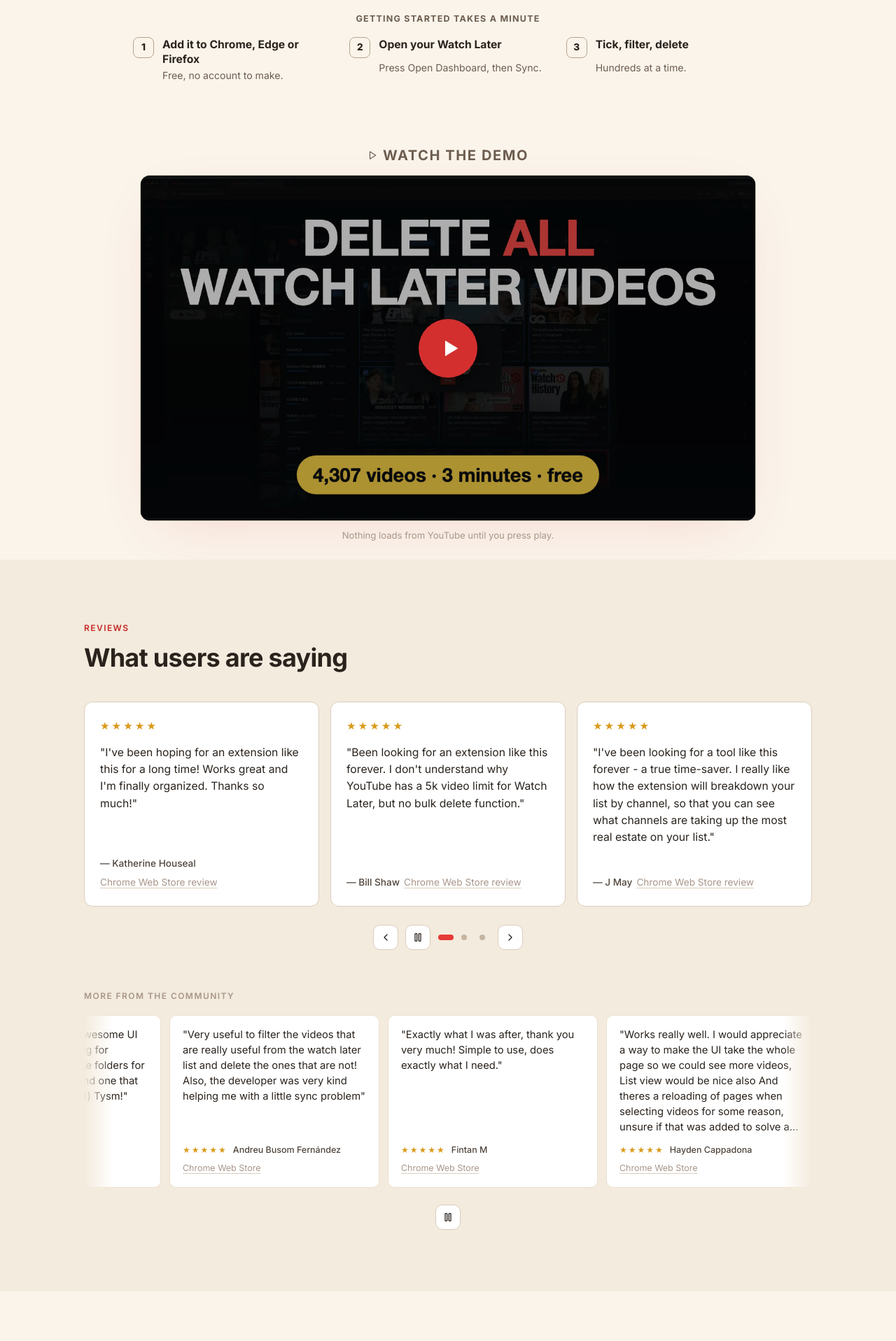
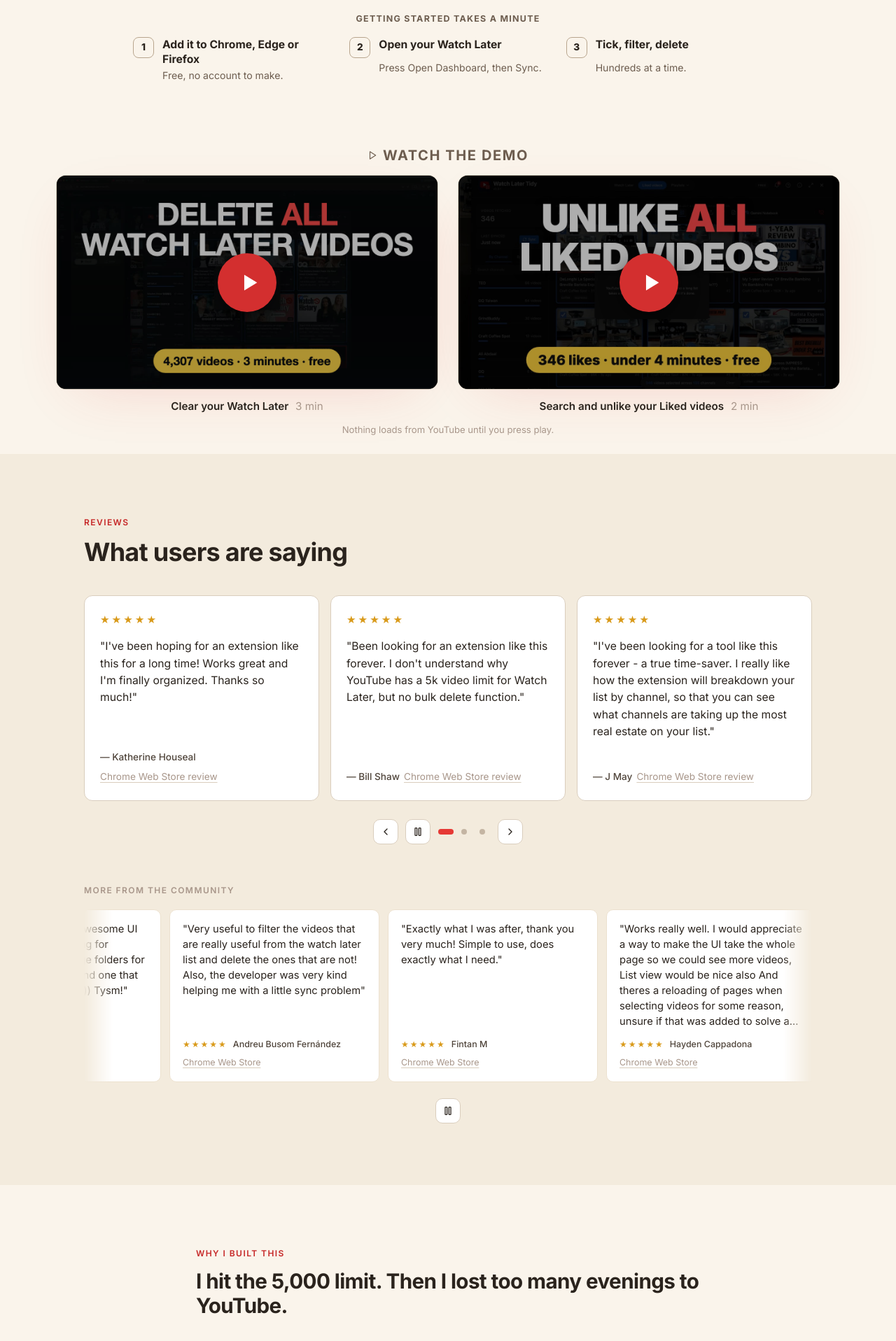
Before and after one commit to dominic-lam/tidywl-site, a Jekyll site: the page built from index.html, in a window 1280 px wide. Shown: the part 1906-3823 px from the top of the page at 70% size. Built offline with Jekyll 4.4.1, drawn with Linux system fonts in a browser that asks for light colours.

Commit message:
home: the Liked videos video beside the Watch Later demo
Watch the demo shows both videos side by side on desktop, each with its own caption; one shared note stays below, since the facade script removes only the note beside the video that starts.

Co-Authored-By: Claude Opus 5.5 <noreply@anthropic.com>
Claude-Session: https://claude.ai/code/session_019D4Lkk2fjfM8ZP8JNgNv7h

```diff
--- a/_includes/styles.html
+++ b/_includes/styles.html
@@ -835,6 +835,16 @@
        players on one page is the same video twice. */
     .demo-section { padding-top: 16px; padding-bottom: 24px; }
     @media (max-width: 860px) { .demo-section { display: none; } }
+    .demo-videos {
+      display: grid; grid-template-columns: 1fr 1fr; gap: 28px;
+      max-width: 1120px; margin: 0 auto;
+    }
+    .demo-video { margin: 0; }
+    .demo-video figcaption {
+      margin-top: 12px; text-align: center;
+      font-size: 0.95rem; font-weight: 600; color: var(--text);
+    }
+    .demo-video figcaption span { margin-left: 6px; font-weight: 400; color: var(--text-subtle); }
     .demo-label {
       display: flex; align-items: center; justify-content: center; gap: 8px;
       max-width: 880px; margin: 0 auto 12px;
--- a/index.html
+++ b/index.html
@@ -400,15 +400,34 @@ last_modified_at: 2026-09-18
          it: the poster is ours, and the iframe (youtube-nocookie.com) is only created
          on click. Embedding it directly would set YouTube and DoubleClick cookies on
          every visitor who scrolls this far, before any of them pressed play. -->
+    <div class="demo-videos">
+      <figure class="demo-video">
         <div class="video-wrapper">
           <button type="button" class="video-facade" data-video-id="WlubM-dDaPE"
-              aria-label="Play the TidyWL demo video">
+                  aria-label="Play the video: clear your Watch Later">
             <img src="/assets/demo-poster.jpg" alt="" width="1280" height="720" fetchpriority="low" decoding="async">
             <span class="video-play" aria-hidden="true">
               <svg width="34" height="34" viewBox="0 0 24 24" fill="currentColor"><polygon points="7 4 20 12 7 20 7 4"/></svg>
             </span>
           </button>
         </div>
+        <figcaption>Clear your Watch Later <span>3 min</span></figcaption>
+      </figure>
+      <figure class="demo-video">
+        <div class="video-wrapper">
+          <button type="button" class="video-facade" data-video-id="8ia-hwuiDb4"
+                  aria-label="Play the video: search and unlike your liked videos">
+            <img src="/assets/liked-videos-video-poster.jpg" alt="" width="1280" height="720" fetchpriority="low" decoding="async">
+            <span class="video-play" aria-hidden="true">
+              <svg width="34" height="34" viewBox="0 0 24 24" fill="currentColor"><polygon points="7 4 20 12 7 20 7 4"/></svg>
+            </span>
+          </button>
+        </div>
+        <figcaption>Search and unlike your Liked videos <span>2 min</span></figcaption>
+      </figure>
+    </div>
+    <!-- One note for both, outside either figure: the facade script removes the
+         note beside the video that starts, and this one stays true for the other. -->
     <p class="video-note">Nothing loads from YouTube until you press play.</p>
   </section>
 
```
Lines whose indentation alone changed are shown as unchanged.
